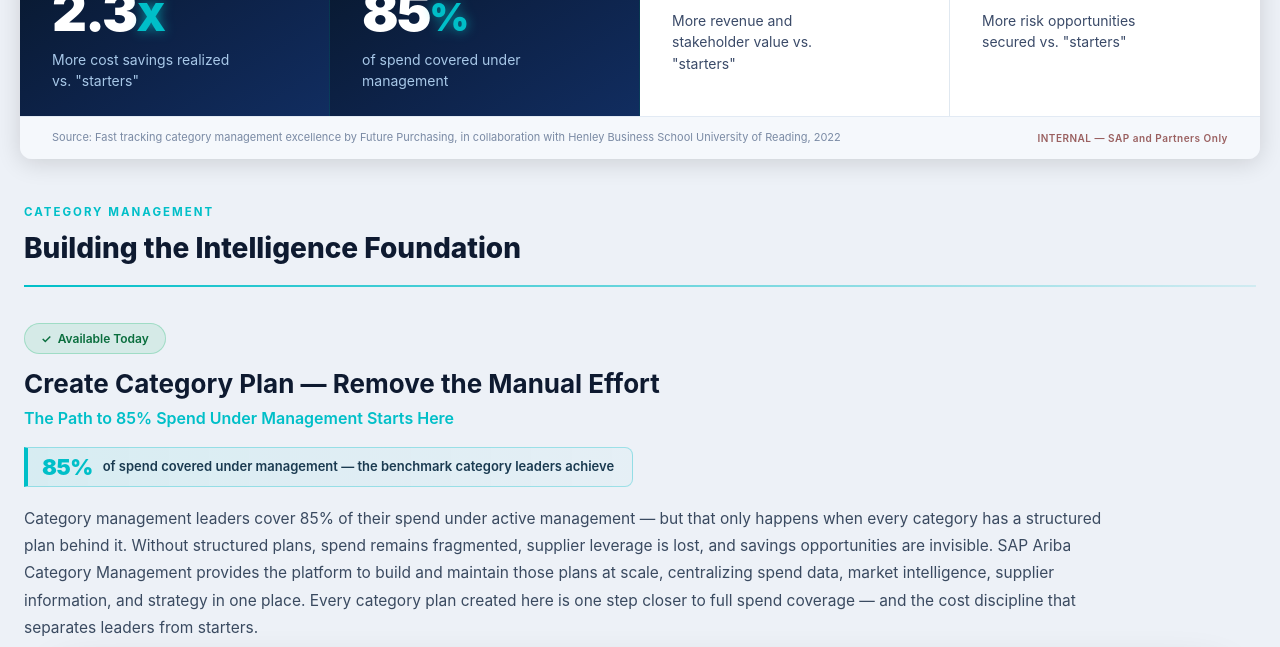
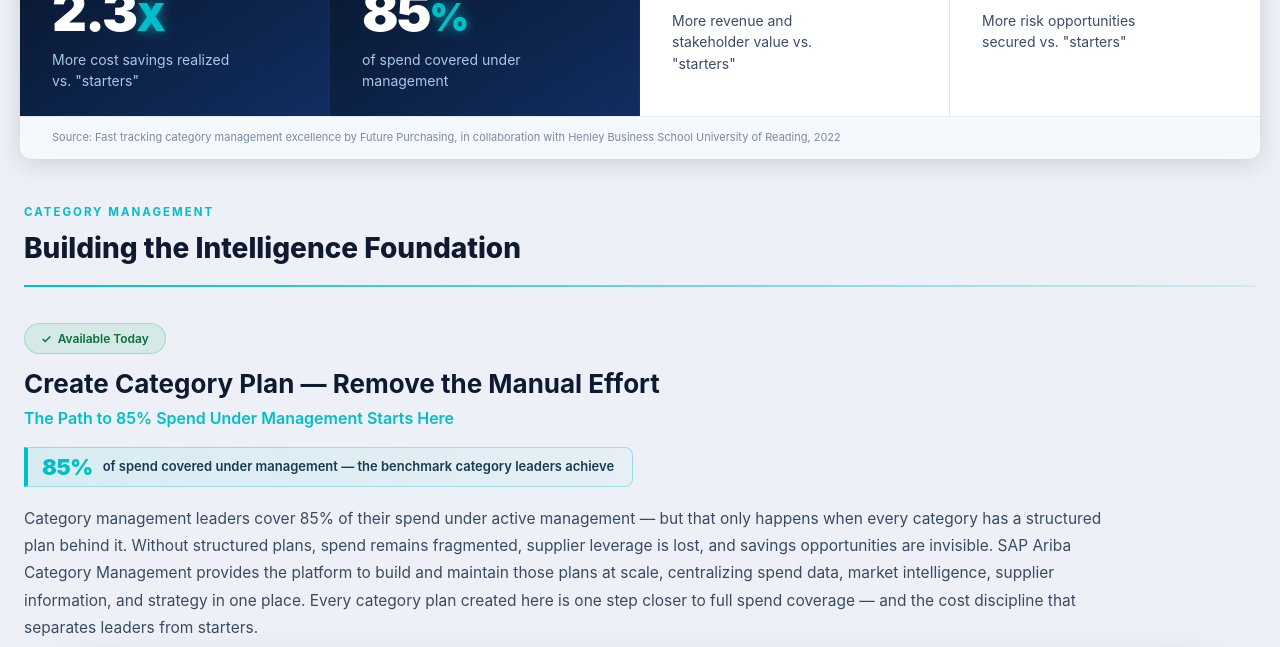
Before and after one commit to moex0143/category-management-sourcing, a plain HTML site: page index.html in a window 1280 px wide. Shown: the part 1540-2187 px from the top of the page. Drawn offline with Linux system fonts and the light colour scheme.

Commit message:
Remove INTERNAL SAP and Partners Only banner

```diff
--- a/index.html
+++ b/index.html
@@ -1132,7 +1132,6 @@
 
       <div class="kpi-source">
         Source: Fast tracking category management excellence by Future Purchasing, in collaboration with Henley Business School University of Reading, 2022
-        <span class="kpi-source-right">INTERNAL — SAP and Partners Only</span>
       </div>
 
     </div>
```
